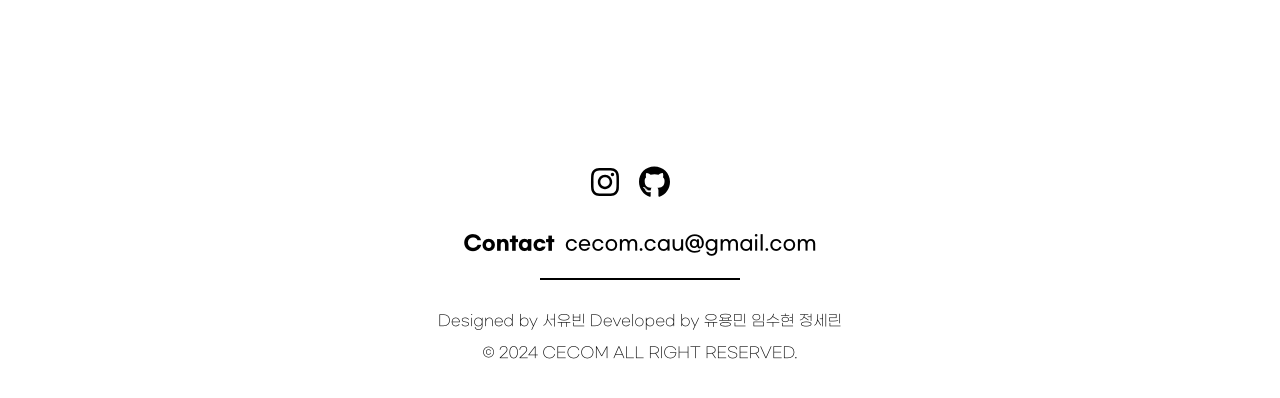
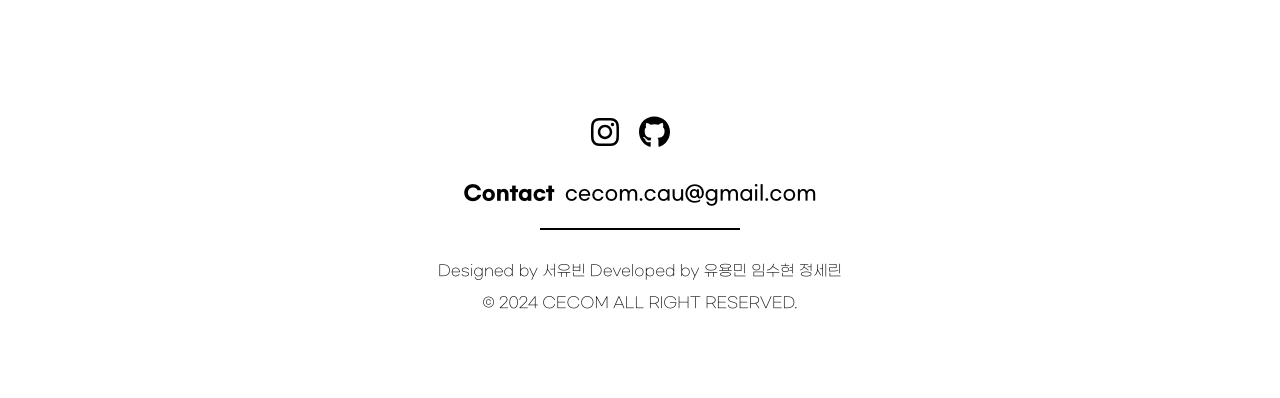
Before and after one commit to CECOM-CAU/CECOM_Web, a Next.js app: page / in a window 1280 px wide. Shown: the part 3755-4153 px from the top of the page. After the commit the page ends 4125 px from the top, so only its background shows below. Built offline with nearby package versions, Linux system fonts and the light colour scheme.

Commit message:
Update FooterDesktop.tsx : reduce margin top

```diff
--- a/src/app/_components/Footer/FooterDesktop.tsx
+++ b/src/app/_components/Footer/FooterDesktop.tsx
@@ -3,7 +3,7 @@
 import {faGithub, faInstagram} from "@fortawesome/free-brands-svg-icons";
 const FooterDesktop = () => {
     return (
-        <div className="w-full flex flex-col justify-center items-center h-[300px] mt-[150px]">
+        <div className="w-full flex flex-col justify-center items-center h-[300px] mt-[100px]">
             <div className="flex flex-row justify-center mb-[30px]">
 
                 <FontAwesomeIcon icon={faInstagram} size="2x" className="mr-[20px]" />
```
